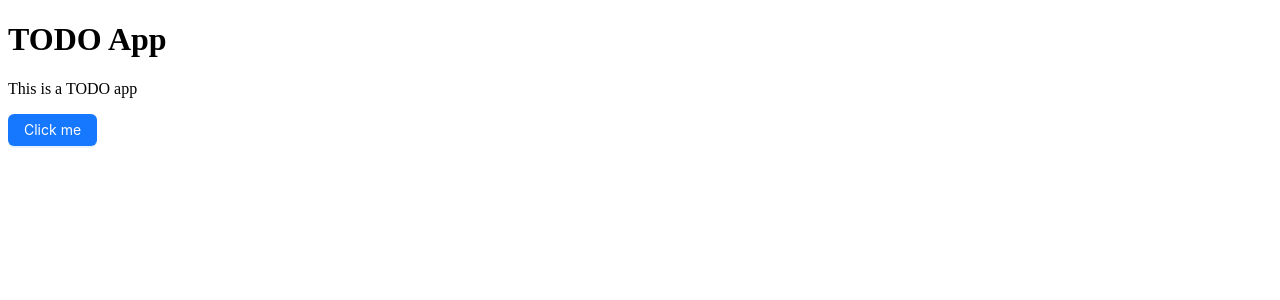
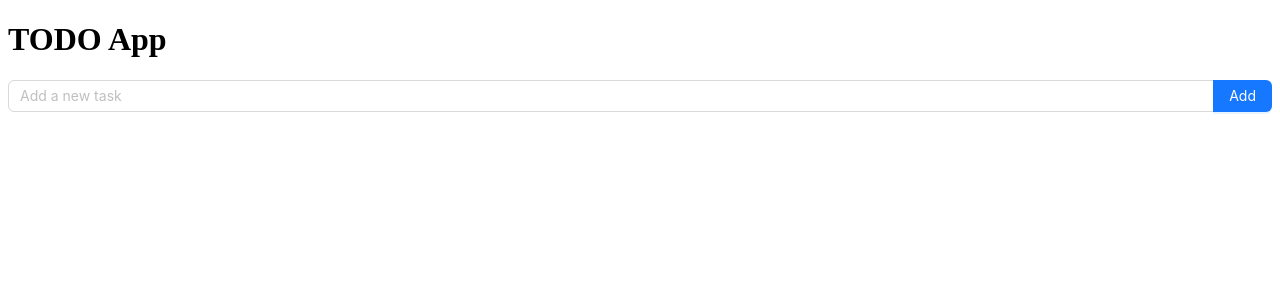
Before and after one commit to EndToEndLabCR/todoapp-web-react, a React (Vite) app: page / in a window 1280 px wide. Shown: the top 300 px of the page. Built offline with nearby package versions, Linux system fonts and the light colour scheme.

Commit message:
feat: add task

```diff
--- a/src/App.tsx
+++ b/src/App.tsx
@@ -1,5 +1,5 @@
-import { Button } from "antd";
 import "./App.css";
+import { Task } from "./features/task/Task";
 
 function App() {
   const title = "TODO App";
@@ -7,8 +7,7 @@ function App() {
   return (
     <>
       <h1>{title}</h1>
-      <p> This is a TODO app</p>
-      <Button type="primary">Click me</Button>
+      <Task />
     </>
   );
 }
--- /dev/null
+++ b/src/features/task/Task.scss
@@ -0,0 +1,4 @@
+.task-input {
+  width: 100%;
+  margin: 30px 0;
+}
--- /dev/null
+++ b/src/features/task/Task.tsx
@@ -0,0 +1,22 @@
+import { Button, Input, Space } from "antd";
+import "./Task.scss";
+import { useState } from "react";
+
+export function Task() {
+  const [inputTask, setInputTask] = useState("");
+
+  const handleAddTask = () => {
+    console.log("Adding a new taks....", inputTask);
+  };
+
+  return (
+    <>
+      <Space.Compact style={{ width: "100%" }}>
+        <Input placeholder="Add a new task" value={inputTask} onChange={(e) => setInputTask(e.target.value)} />
+        <Button type="primary" onClick={handleAddTask}>
+          Add
+        </Button>
+      </Space.Compact>
+    </>
+  );
+}
```
